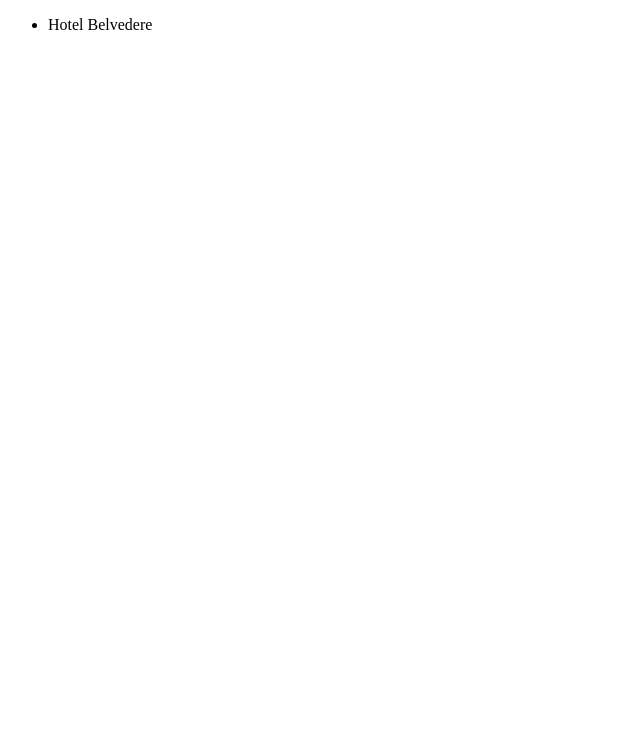
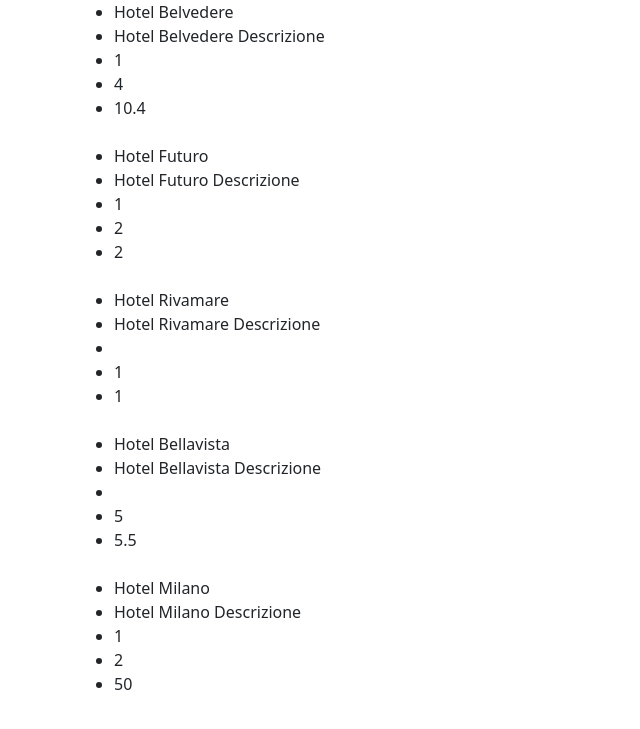
Before and after one commit to valeriofilareti/php-hotel, a PHP site: page / in a window 1280 px wide. Before the commit the part shown is almost empty. Shown: the top 729 px of the page, without its empty margins (0-640 px from the left). Run offline with PHP 8.4, Linux system fonts and the light colour scheme.

Commit message:
[print] data

```diff
--- a/index.php
+++ b/index.php
@@ -46,10 +46,21 @@
   <meta http-equiv="X-UA-Compatible" content="IE=edge">
   <meta name="viewport" content="width=device-width, initial-scale=1.0">
   <title>Document</title>
+  <link href="https://cdn.jsdelivr.net/npm/bootstrap@5.3.0-alpha3/dist/css/bootstrap.min.css" rel="stylesheet" integrity="sha384-KK94CHFLLe+nY2dmCWGMq91rCGa5gtU4mk92HdvYe+M/SXH301p5ILy+dN9+nJOZ" crossorigin="anonymous">
 </head>
 <body>
-  <ul>
-    <li><?php echo $hotels[0]['name'] ?></li>
-  </ul>
+  <div class="container-lg">
+    <ul>
+      <?php foreach($hotels as $hotel) : ?>
+        <div class="col mb-4">
+          <?php foreach($hotel as $date) : ?>
+            <li><?php echo $date?></li>
+          <?php endforeach ?>
+        </div>
+      <?php endforeach ?>
+    </ul>
+
+
+  </div>
 </body>
 </html>
```
